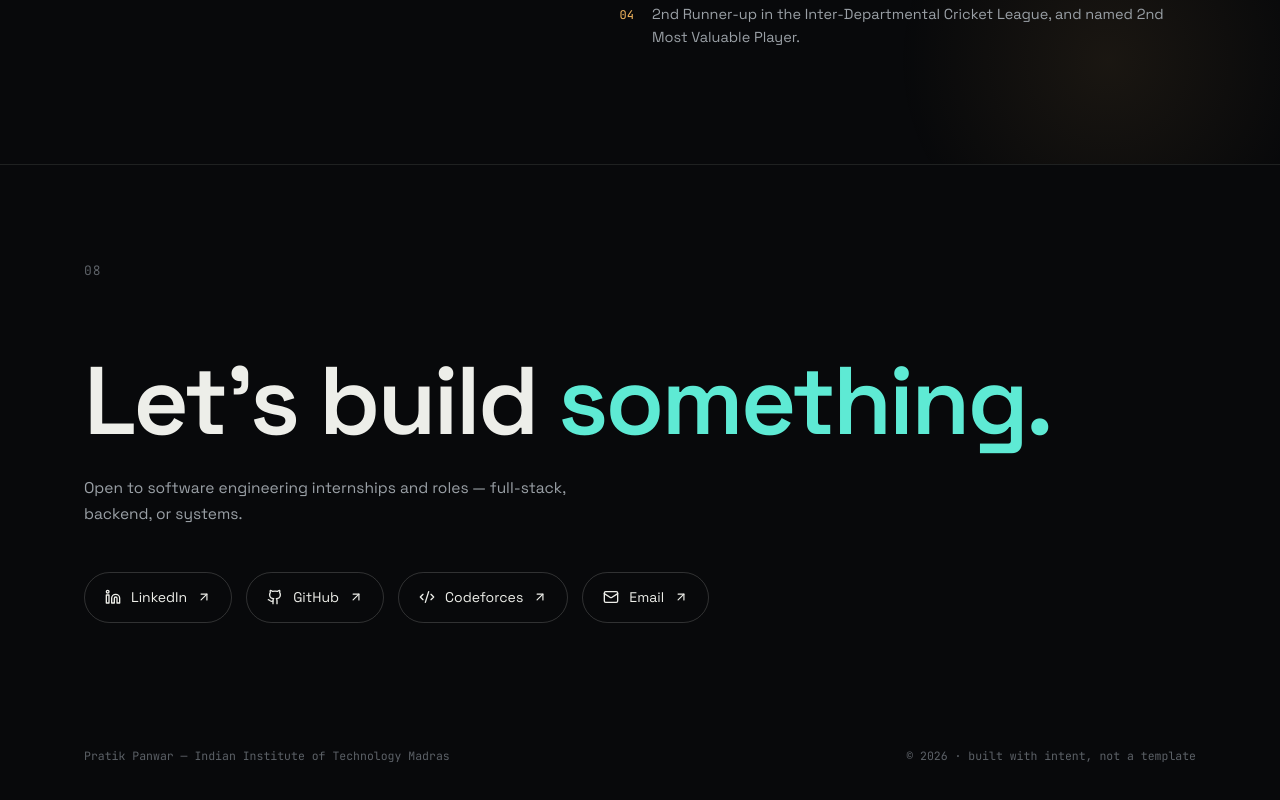
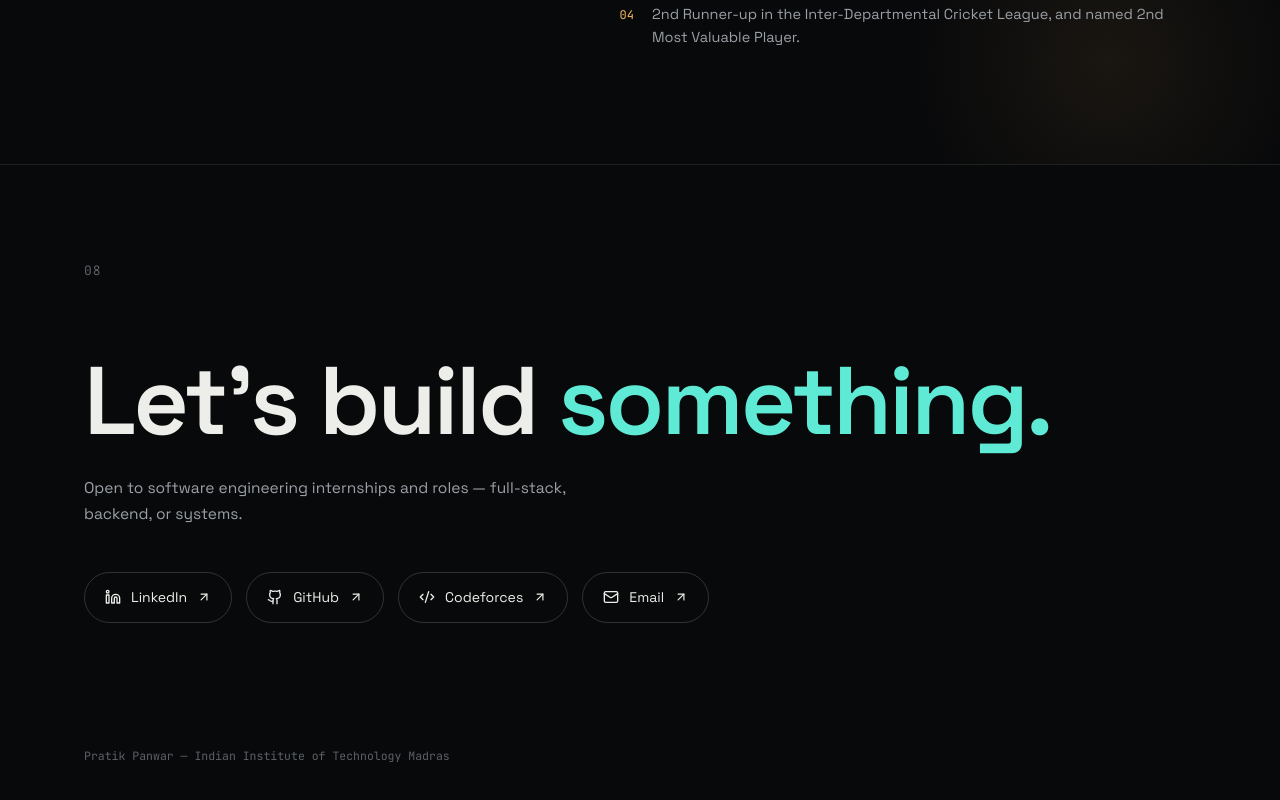
Before and after one commit to Pratik464iitm/My-Portfolio_pp, a React (Vite) app: page / in a window 1280 px wide. Shown: the part 6614-7414 px from the top of the page. Built offline with nearby package versions, Linux system fonts and the light colour scheme.

Commit message:
Remove footer tagline

```diff
--- a/src/components/Footer.jsx
+++ b/src/components/Footer.jsx
@@ -5,7 +5,6 @@ export default function Footer() {
     <footer className="footer">
       <div className="container footer-inner">
         <span className="mono">{personal.name} — {personal.institute}</span>
-        <span className="mono">© {new Date().getFullYear()} · built with intent, not a template</span>
       </div>
 
       <style>{`
```
